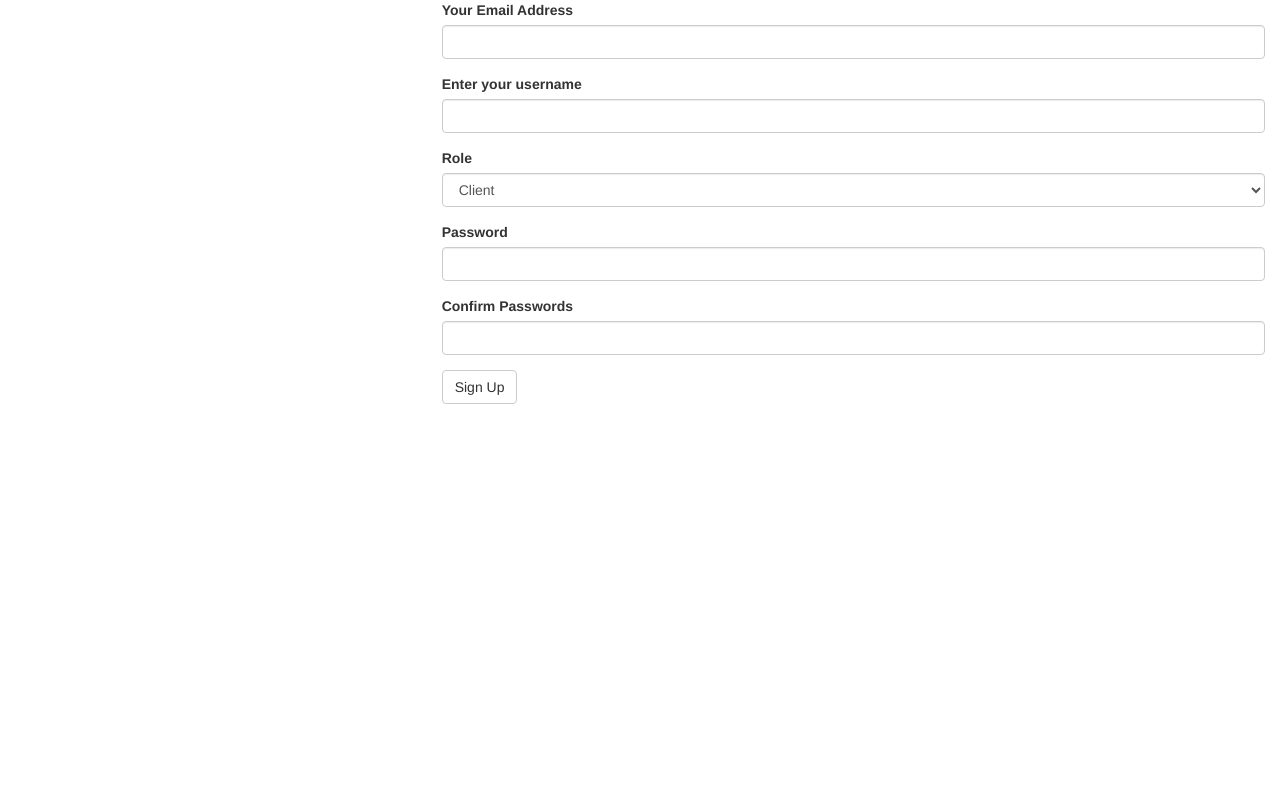
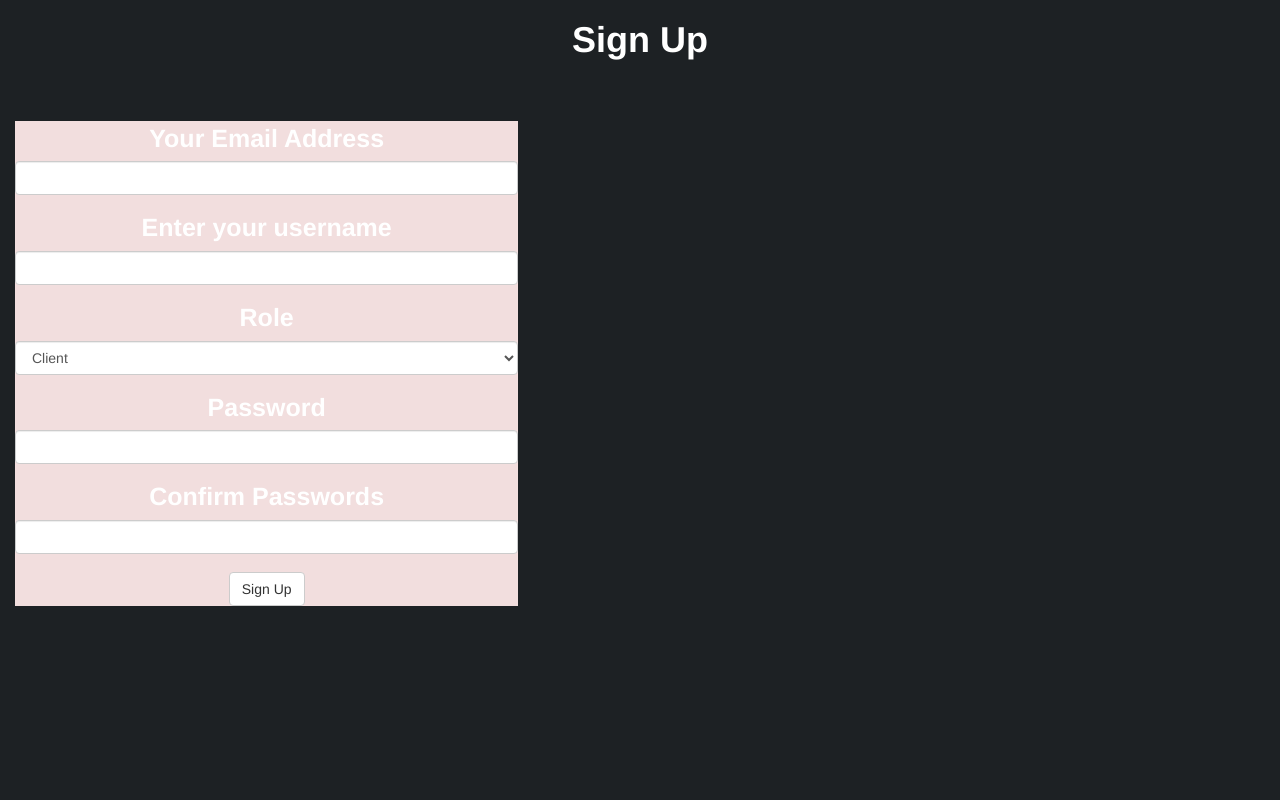
Before and after one commit to kimani-njoroge/Hustle, a Flask app: page /register in a window 1280 px wide. Run offline with Flask 2, Linux system fonts and the light colour scheme; some libraries are stand-ins or nearby versions.

Commit message:
styling sign up

```diff
--- a/app/static/css/index.css
+++ b/app/static/css/index.css
@@ -1 +1,27 @@
 /*Styles for the home page*/
+
+#reg{
+    min-height: 800px;
+    background-color:#1d2124;
+    text-align: center;
+    color: white;
+
+}
+#reg-form{
+    text-align: center;
+    font-size: 25px;
+}
+.jumbotron{
+    background-color: rgba(217, 84, 79, 0.932);
+    color: white;
+    font-size: 40px;
+}
+.d-flex{
+    width: 800px;
+}
+#head{
+    font-size: 50px;
+}
+.row{
+    padding-top: 50px;
+}
--- a/app/templates/auth/register.html
+++ b/app/templates/auth/register.html
@@ -1,12 +1,27 @@
 {% extends 'bootstrap/base.html'%}
 {% import 'bootstrap/wtf.html' as wtf%}
 
+{% block styles%}
+{{ super() }}
+<link rel="stylesheet" href="{{url_for('static',filename='css/index.css')}}">
+{% endblock %}
+
 {% block content %}
-<div class="col-md-4"> </div>
-<div class="col-md-8">
+<div class="container-fluid" id='reg' >
 
-  {{wtf.quick_form(registration_form)}}
 
- </div>
+  <h1><strong>Sign Up</strong></h1>
+
+  <div class="row justify-content-center align-items-center">
+
+    <div class="col-md-3"> </div>
+    <div class="d-flex  text-white">
+    <div class="col-md-8" id='reg-form' >
+        <div class="p-3 bg-danger">{{wtf.quick_form(registration_form)}}</div>
+    </div>
+  </div>
+  <div class="col-md-1"> </div>
+  </div>
+</div>
 
 {% endblock%}
--- a/config.py
+++ b/config.py
@@ -4,7 +4,7 @@ class Config:
     '''
     General configuration parent class
     '''
-    SQLALCHEMY_DATABASE_URI = 'postgresql+psycopg2://sam:  @localhost/hustle'
+    SQLALCHEMY_DATABASE_URI = 'postgresql+psycopg2://neville:quelde@localhost/hustle'
 
 class ProdConfig(Config):
     '''
--- a/virtual/pip-selfcheck.json
+++ b/virtual/pip-selfcheck.json
@@ -1 +1 @@
-{"last_check":"2018-07-03T07:39:33Z","pypi_version":"10.0.1"}
+{"last_check":"2018-07-03T08:53:45Z","pypi_version":"10.0.1"}
```
Also changed, not shown: app/templates/bid.html (+9 -2 lines), 14 other files.
